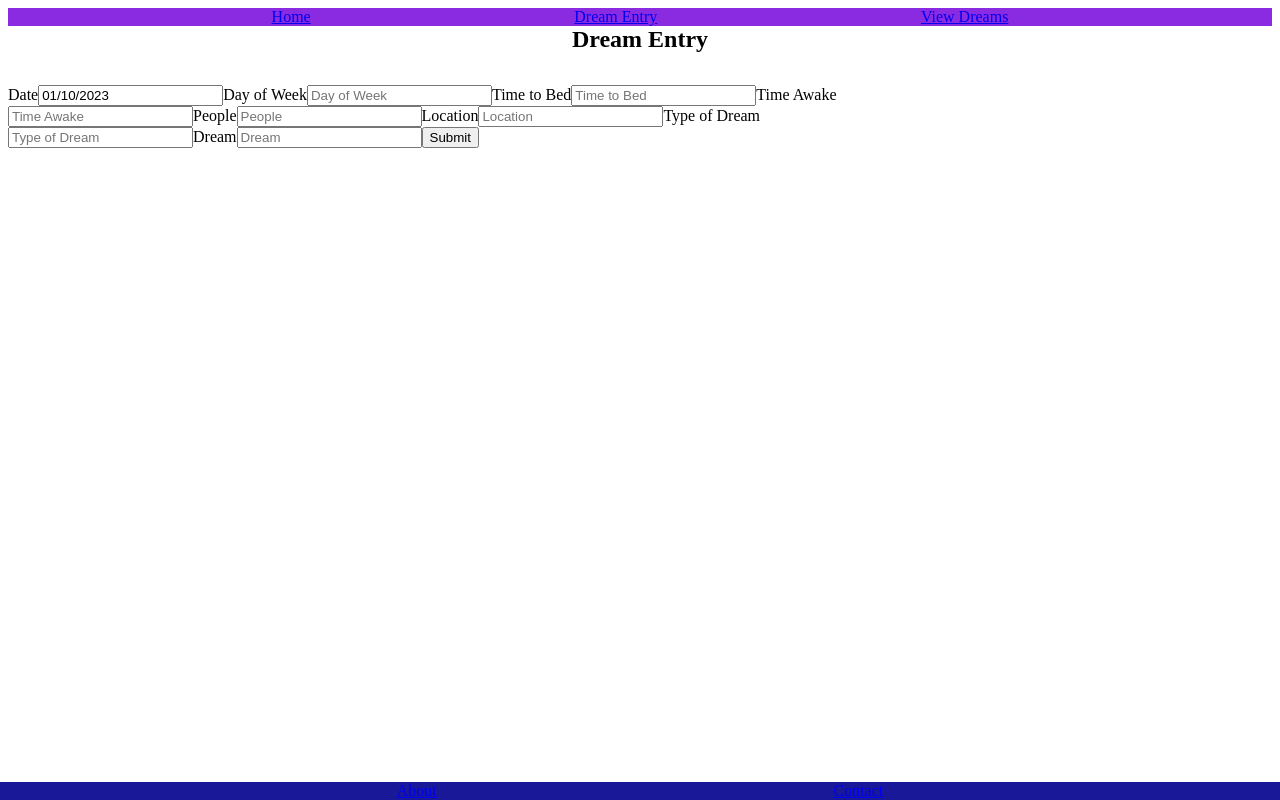
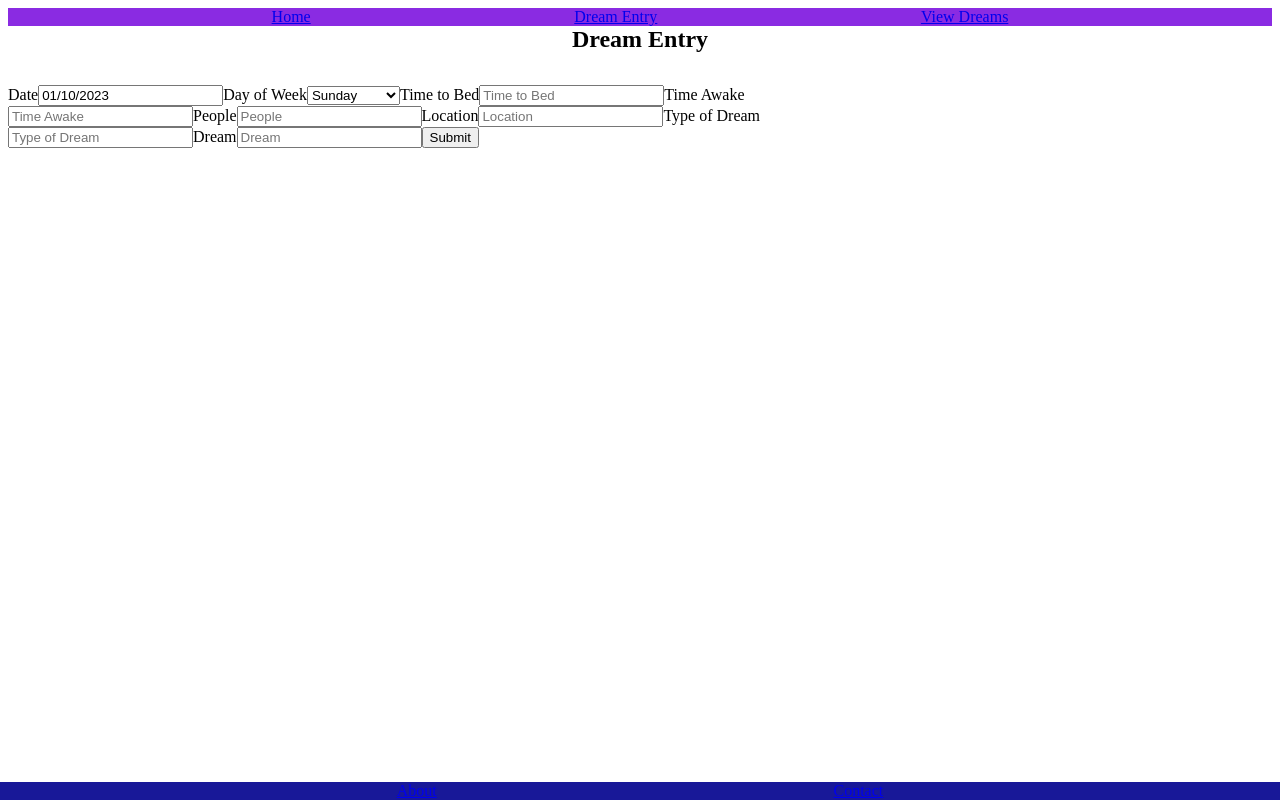
Before and after one commit to geojasent/recountSheep, a React (Create React App) app in the folder client/: page /dreamentry in a window 1280 px wide. Built offline with nearby package versions, Linux system fonts and the light colour scheme.

Commit message:
fix date picker bug where selected date is now seen in form data

```diff
--- a/client/src/components/dateTimePicker.tsx
+++ b/client/src/components/dateTimePicker.tsx
@@ -1,33 +1,50 @@
-import React from 'react';
+import React, { useState } from 'react';
 import DatePicker from 'react-datepicker';
 import 'react-datepicker/dist/react-datepicker.css';
 
-export interface IDateConstructor {
-    startDate: Date;
+interface IDateTimeData {
+    dayOfMonth: Date | null;
+    dayOfWeek: string;
+    timeToBed: string;
+    timeAwake: string;
 }
 
-interface ITimeProps {
-    time: string;
-    setTime: string;
+interface DayOfWeekProps extends IDateTimeData {
+    updateFields: (fields: Partial<IDateTimeData>) => void;
 }
 
-export class DateSelector extends React.Component<{}, IDateConstructor> {
-    constructor(props: Date) {
-        super(props);
-        this.state = {
-            startDate: new Date()
-        };
-        this.handleChange = this.handleChange.bind(this);
-    }
+export function DateSelector({ dayOfMonth, updateFields }: DayOfWeekProps) {
+    const [startDate, setStartDate] = useState<Date | null>(dayOfMonth);
+    return (
+        <DatePicker
+            selected={startDate}
+            onChange={(date) => {
+                updateFields({ dayOfMonth: date });
+                setStartDate(date);
+            }}
+        />
+    );
+}
 
-    private handleChange(date: Date) {
-        this.setState({
-            startDate: date
-        });
-    }
+export function DaySelector({ dayOfWeek, updateFields }: DayOfWeekProps) {
+    return (
+        <select
+            value={dayOfWeek}
+            onChange={(e) => {
+                updateFields({ dayOfWeek: e.target.value });
+            }}
+        >
+            <option value="Sunday">Sunday</option>
+            <option value="Monday">Monday</option>
+            <option value="Tuesday">Tuesday</option>
+            <option value="Wednesday">Wednesday</option>
+            <option value="Thursday">Thursday</option>
+            <option value="Friday">Friday</option>
+            <option value="Saturday">Saturday</option>
+        </select>
 
-    public render() {
-        const { startDate } = this.state;
-        return <DatePicker selected={startDate} onChange={this.handleChange} />;
-    }
+        // return ( <input placeholder="Day of Week" value={dayOfWeek} onChange={(e) => updateFields({ dayOfWeek: e.target.value })}></input>;
+    );
 }
+
+// export class TimeSelector extends React.Component<ITimeProps, {}> {}
--- a/client/src/pages/DreamEntry.tsx
+++ b/client/src/pages/DreamEntry.tsx
@@ -1,10 +1,10 @@
 import React, { FormEvent, useState } from 'react';
-import { DateSelector } from '../components/dateTimePicker';
+import { DateSelector, DaySelector } from '../components/dateTimePicker';
 import { FormWrapper } from '../components/FormWrapper';
 import './Form.modules.css';
 
 export interface IFormData {
-    date: Date;
+    dayOfMonth: Date | null;
     dayOfWeek: string;
     timeToBed: string;
     timeAwake: string;
@@ -14,13 +14,9 @@ export interface IFormData {
     dream: string;
 }
 
-export interface IUserFormProps extends IFormData {
-    updateFields: (fields: Partial<IFormData>) => void;
-}
-
 const INITIALDATA: IFormData = {
-    date: new Date(),
-    dayOfWeek: '',
+    dayOfMonth: new Date(),
+    dayOfWeek: 'Sunday',
     timeToBed: '',
     timeAwake: '',
     people: '',
@@ -46,9 +42,11 @@ const DreamEntry: React.FC = () => {
             <FormWrapper title="Dream Entry">
                 <form id="form" onSubmit={onSubmit}>
                     <label>Date</label>
-                    <DateSelector {...data} />
+                    <DateSelector {...data} updateFields={updateFields} />
                     <label>Day of Week</label>
-                    <input className="date" placeholder="Day of Week" onChange={(e) => updateFields({ dayOfWeek: e.target.value })}></input>
+                    <DaySelector {...data} updateFields={updateFields} />
+                    {/* <DaySelector dayOfWeek={data.date.toString().split(' ')[0]} setDayOfWeek={...Partial<>} /> */}
+                    {/* <input className="date" placeholder="Day of Week" onChange={(e) => updateFields({ dayOfWeek: e.target.value })}></input> */}
                     <label>Time to Bed</label>
                     <input className="date" placeholder="Time to Bed" onChange={(e) => updateFields({ timeToBed: e.target.value })}></input>
                     <label>Time Awake</label>
```
